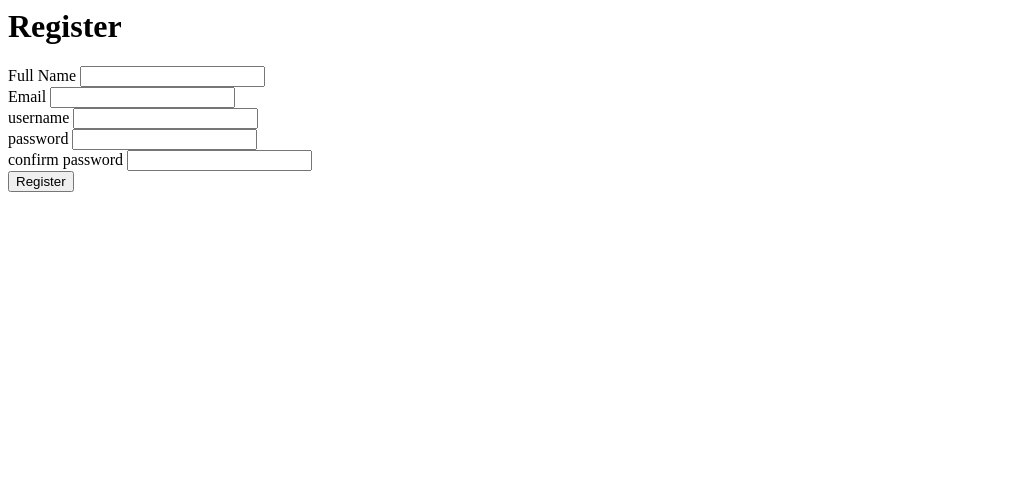
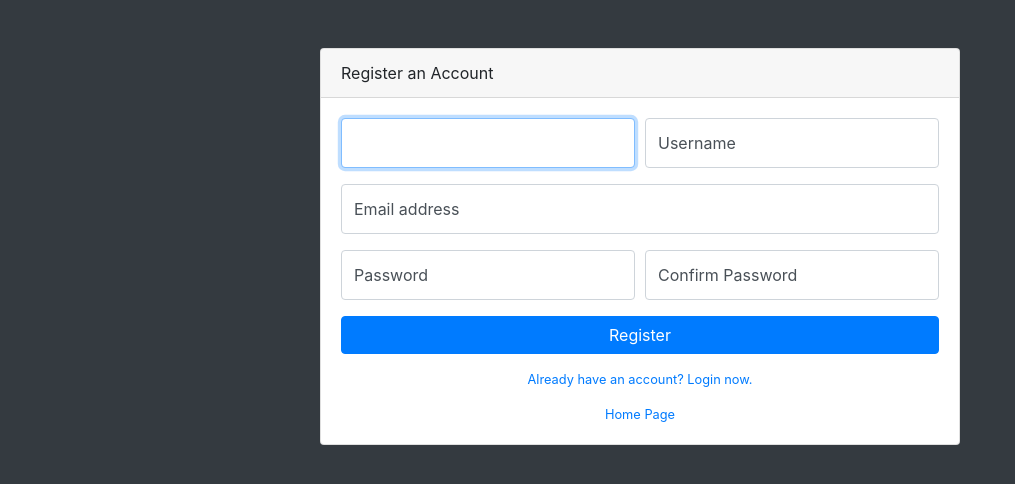
Before and after one commit to sinha101/shockwave, a Flask app: template templates/register.html in a window 1280 px wide. Shown: the top 484 px of the page, without its empty margins (0-1015 px from the left). Run offline with Flask 2, Linux system fonts and the light colour scheme; the template is opened without the code that fills it, so the values that code supplies are empty; parts of the project's set-up code (start-up, migrations or seed data) failed here and were passed over; some libraries are stand-ins or nearby versions.

Commit message:
buy page

```diff
--- a/app.py
+++ b/app.py
@@ -7,6 +7,7 @@ from flask_mysqldb import MySQL
 from sqlhelpers import *
 from forms import *
 from functools import wraps
+import time
 
 
 app = Flask(__name__)
@@ -104,8 +105,26 @@ def transaction():
             flash(str(e), 'danger')
 
         return redirect(url_for('transaction'))
-    return render_template('transaction.html', balance=balance, form=form)
+    return render_template('transaction.html', balance=balance, form=form, page='transaction')
 
+#Buy page
+@app.route("/buy", methods = ['GET', 'POST'])
+@is_logged_in
+def buy():
+    form = BuyForm(request.form)
+    balance = get_balance(session.get('username'))
+
+    if request.method == 'POST':
+        #attempt to buy amount
+        try:
+            send_money("BANK", session.get('username'), form.amount.data)
+            flash("Purchase Successful!", "success")
+        except Exception as e:
+            flash(str(e), 'danger')
+
+        return redirect(url_for('dashboard'))
+
+    return render_template('buy.html', balance=balance, form=form, page='buy')
 
 
 
@@ -121,11 +140,14 @@ def logout():
 @app.route("/dashboard")
 @is_logged_in
 def dashboard():
-    return render_template('dashboard.html',session=session)
+    blockchain = get_blockchain().chain
+    ct= time.strftime("%I:%M %p")
+    return render_template('dashboard.html',session=session, ct=ct, blockchain=blockchain, page='dashboard')
 
 @app.route("/")
+@app.route("/index")
 def index():
-    send_money("BANK","sinha",100)
+
 
     return render_template('index.html')
 
--- a/sqlhelpers.py
+++ b/sqlhelpers.py
@@ -137,6 +137,7 @@ def get_balance(Username):
             balance -= float(data[2])
 
 
+
     return balance
 
 #get the blockchain from mysql and convert to Blockchain object
--- a/templates/register.html
+++ b/templates/register.html
@@ -1,15 +1,90 @@
-<h1>Register</h1>
+<!DOCTYPE html>
+<!--ADAPTED FROM TEMPLATE at https://getbootstrap.com/docs/4.0/components/card/-->
 
-<form method="POST">
-    <label>Full Name</label>
-    <input type="text" name="name" id="name"><br>
-    <label>Email</label>
-    <input type="text" name="email" id="email"><br>
-    <label>username</label>
-    <input type="text" name="username" id="username"><br>
-    <label>password</label>
-    <input type="text" name="password" id="password"><br>
-    <label>confirm password</label>
-    <input type="text" name="confirmpassword" id="confirmpassword"><br>
-    <button type="submit">Register</button>
-</form>
+<html lang="en">
+
+  <head>
+
+    <meta charset="utf-8">
+    <meta http-equiv="X-UA-Compatible" content="IE=edge">
+    <meta name="viewport" content="width=device-width, initial-scale=1, shrink-to-fit=no">
+    <meta name="description" content="">
+    <meta name="author" content="">
+
+    <title>Shockwave - Register</title>
+    <link rel="shortcut icon" href="{{ url_for('static', filename = 'images/favicon.ico') }}">
+
+    <link href="{{url_for('static',filename='vendor/bootstrap/css/bootstrap.min.css')}}" rel="stylesheet">
+    <link href="{{url_for('static',filename='vendor/fontawesome-free/css/all.min.css')}}" rel="stylesheet" type="text/css">
+    <link href="{{url_for('static',filename='css/sb-admin.css')}}" rel="stylesheet">
+
+  </head>
+
+  <body class="bg-dark">
+
+    <div class="container">
+      <div class="card card-register mx-auto mt-5">
+        <div class="card-header">Register an Account</div>
+        <div class="card-body">
+
+          {% include 'includes/_messages.html' %}
+          {% from "includes/_formhelpers.html" import render_field %}
+          <form method="POST" action="">
+            <div class="form-group">
+              <div class="form-row">
+                <div class="col-md-6">
+                  <div class="form-label-group">
+                    <input type="text" id="input Username" name="name" class="form-control" placeholder="Full Name" required="required" autofocus="autofocus" value={{request.form.name}}>
+                  </div>
+                </div>
+                <div class="col-md-6">
+                  <div class="form-label-group">
+                    <input type="text" id="inputUsername" name="username" class="form-control" placeholder="Username" required="required" autofocus="autofocus" value={{request.form.username}}>
+                    <label for="inputUsername">Username</label>
+                  </div>
+                </div>
+              </div>
+            </div>
+            <div class="form-group">
+              <div class="form-label-group">
+                <input type="text" id="inputEmail" name="email" class="form-control" placeholder="Email" required="required" autofocus="autofocus" value={{request.form.email}}>
+                <label for="inputEmail">Email address</label>
+              </div>
+            </div>
+            <div class="form-group">
+              <div class="form-row">
+                <div class="col-md-6">
+                  <div class="form-label-group">
+                    <input type="password" id="inputPassword" name="password" class="form-control" placeholder="Password" required="required" autofocus="autofocus" value={{request.form.password}}>
+                    <label for="inputPassword">Password</label>
+                  </div>
+                </div>
+                <div class="col-md-6">
+                  <div class="form-label-group">
+                    <input type="password" id="confirmPassword" name="confirm" class="form-control" placeholder="Confirm Password" required="required" autofocus="autofocus" value={{request.form.confirm}}>
+                    <label for="confirmPassword">Confirm Password</label>
+                  </div>
+                </div>
+              </div>
+            </div>
+            <button type="submit" class="btn btn-primary btn-block">Register</button>
+          </form>
+
+
+
+          <div class="text-center">
+            <a class="d-block small mt-3" href="login">Already have an account? Login now.</a>
+            <a class="d-block small mt-3" href="/">Home Page</a>
+          </div>
+        </div>
+      </div>
+    </div>
+
+
+    <script src="{{url_for('static',filename='vendor/jquery/jquery.min.js')}}"></script>
+    <script src="{{url_for('static',filename='vendor/bootstrap/js/bootstrap.bundle.min.js')}}"></script>
+    <script src="{{url_for('static',filename='vendor/jquery-easing/jquery.easing.min.js')}}"></script>
+
+  </body>
+
+</html>
```
Also changed, not shown: templates/buy.html (added, +17 -0 lines), templates/dashboard.html (+55 -1 lines).
